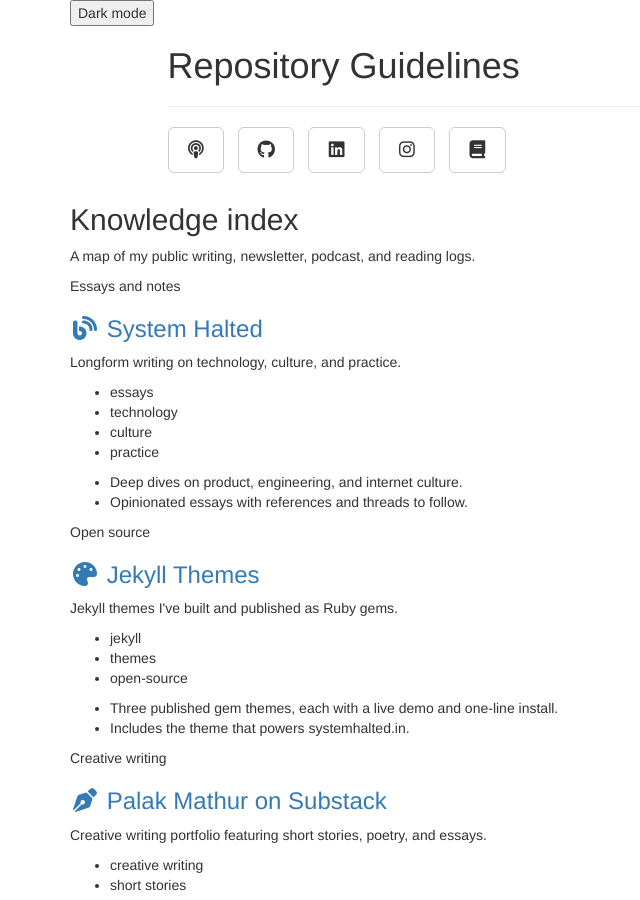
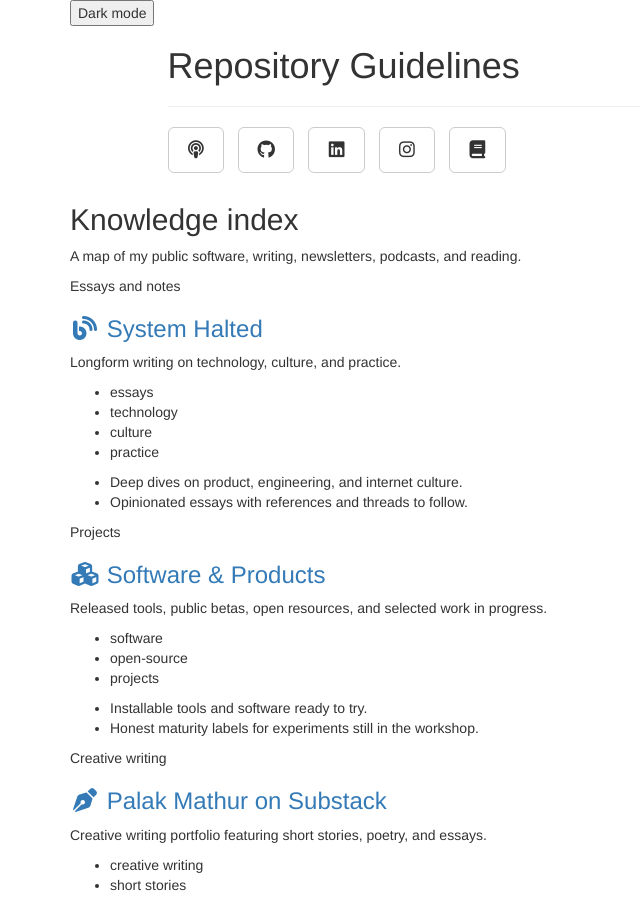
Before and after one commit to systemhalted/about-me, a Jekyll site: the page built from AGENTS.md, in a window 1280 px wide and 900 px high. Shown: the whole window, without its empty margins (0-640 px from the left). Built offline with Jekyll 4.4.1, drawn with Linux system fonts in a browser that asks for light colours; nearby versions of some CDN libraries; our own code applies the rules of GitHub Pages for plain Markdown files; library files that are not in the unit come from our copies; comment, search, counter and statistics services are not loaded.

Commit message:
Link projects showcase

```diff
--- a/_config.yml
+++ b/_config.yml
@@ -29,19 +29,19 @@
         - Deep dives on product, engineering, and internet culture.
         - Opinionated essays with references and threads to follow.
       show_in_header: false
-    - name: Jekyll Themes
-      url: https://systemhalted.in/themes/
-      title: palette
+    - name: Software & Products
+      url: https://systemhalted.in/projects/
+      title: cubes
       type: solid
-      card-title: Open source
-      summary: Jekyll themes I've built and published as Ruby gems.
+      card-title: Projects
+      summary: Released tools, public betas, open resources, and selected work in progress.
       tags:
-        - jekyll
-        - themes
+        - software
         - open-source
+        - projects
       highlights:
-        - Three published gem themes, each with a live demo and one-line install.
-        - Includes the theme that powers systemhalted.in.
+        - Installable tools and software ready to try.
+        - Honest maturity labels for experiments still in the workshop.
       show_in_header: false
     - name: Palak Mathur on Substack
       url: https://palakmathur.substack.com
--- a/_includes/knowledge-map.html
+++ b/_includes/knowledge-map.html
@@ -3,7 +3,7 @@
 		<div class="row">
 			<div class="col-lg-12">
 				<h2>Knowledge index</h2>
-				<p class="section-lede">A map of my public writing, newsletter, podcast, and reading logs.</p>
+				<p class="section-lede">A map of my public software, writing, newsletters, podcasts, and reading.</p>
 			</div>
 		</div>
 		<div class="knowledge-cards">
--- a/index.html
+++ b/index.html
@@ -3,7 +3,7 @@
 title: Palak Mathur
 subtitle: Writer | Technologist | Podcaster
 eyebrow: Knowledge index
-intro: A living index of my essays, newsletters, podcast episodes, and reading logs across System Halted, Substack, and more.
+intro: A living index of my software, essays, newsletters, podcast episodes, and reading logs across System Halted, Substack, and more.
 primary_cta_label: Browse System Halted
 primary_cta_url: https://systemhalted.in
 secondary_cta_label: Open Substack
```
